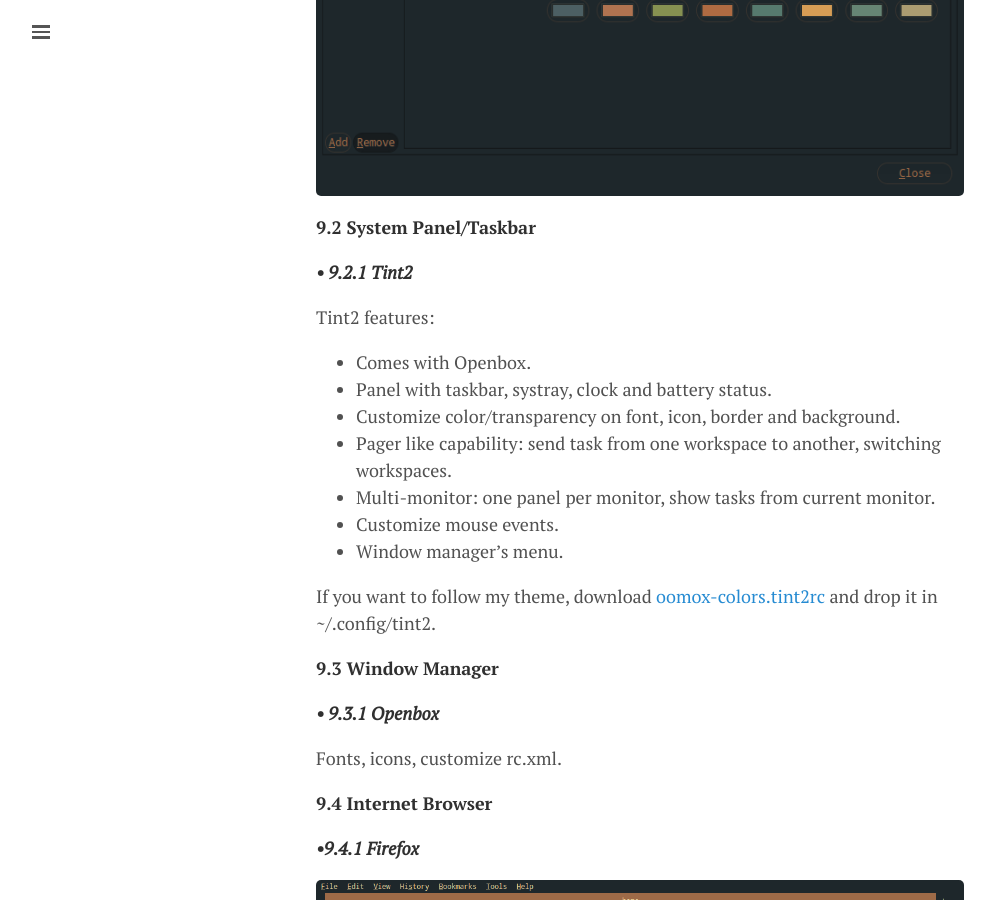
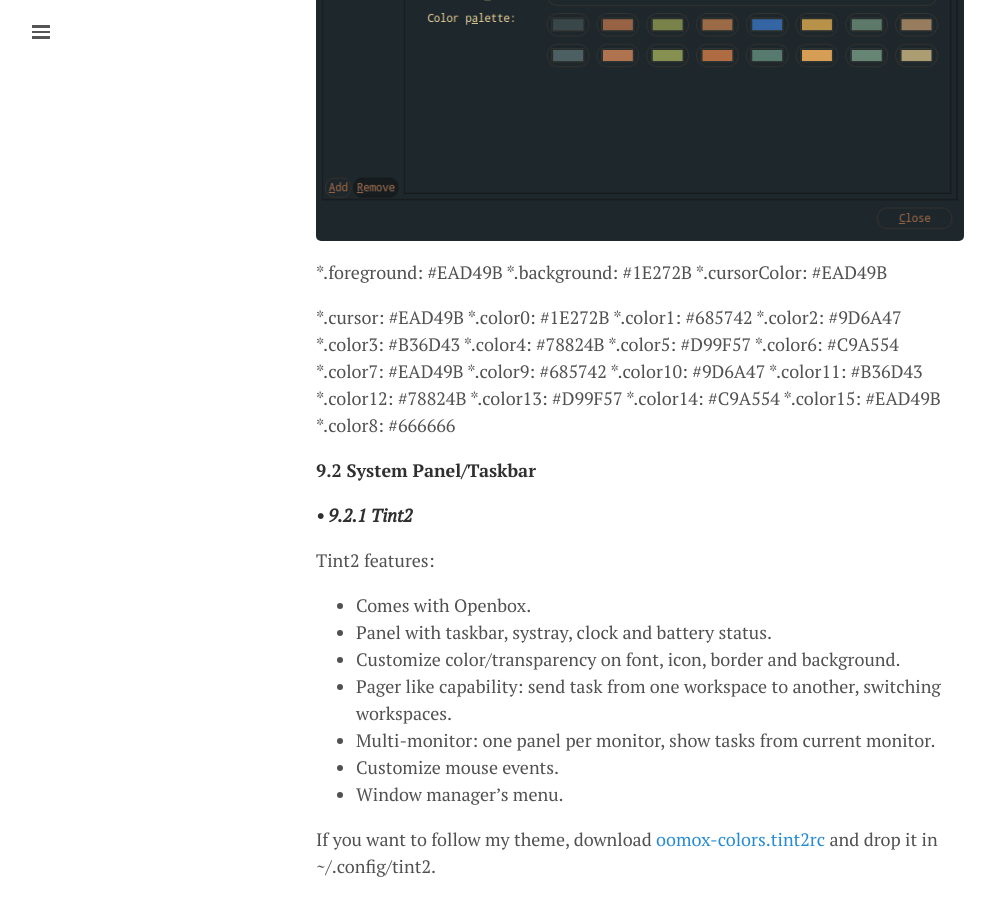
Before and after one commit to lgeurts/lgeurts.github.io, a Jekyll site: the page built from _posts/2017-07-11-bunsenlabs-linux-setup-notes-for dell-inspiron-6000.md, in a window 1280 px wide and 900 px high, scrolled down 15641 px. Shown: the whole window, without its empty margins (0-995 px from the left). Built offline with Jekyll 4.4.1, drawn with Linux system fonts in a browser that asks for light colours; nearby versions of some CDN libraries; comment, search, counter and statistics services are not loaded; some of the changed text lies outside the part shown.

Commit message:
Added color scheme

```diff
--- a/_posts/2017-07-11-bunsenlabs-linux-setup-notes-for dell-inspiron-6000.md
+++ b/_posts/2017-07-11-bunsenlabs-linux-setup-notes-for dell-inspiron-6000.md
@@ -420,6 +422,28 @@
 
 ![terminator](/assets/terminator-colors.png)
 
+*.foreground:   #EAD49B
+*.background:   #1E272B
+*.cursorColor:  #EAD49B
+
+*.cursor:      #EAD49B
+*.color0:      #1E272B
+*.color1:      #685742
+*.color2:      #9D6A47
+*.color3:      #B36D43
+*.color4:      #78824B
+*.color5:      #D99F57
+*.color6:      #C9A554
+*.color7:      #EAD49B
+*.color9:      #685742
+*.color10:     #9D6A47
+*.color11:     #B36D43
+*.color12:     #78824B
+*.color13:     #D99F57
+*.color14:     #C9A554
+*.color15:     #EAD49B
+*.color8:      #666666
+
 **9.2 System Panel/Taskbar**
 
 ***• 9.2.1 Tint2***
```
Also changed, not shown: other parts of _posts/2017-07-11-bunsenlabs-linux-setup-notes-for dell-inspiron-6000.md (+2 -0 lines).
